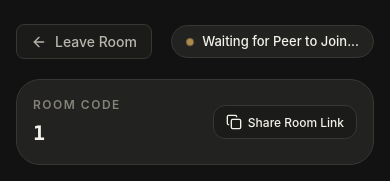
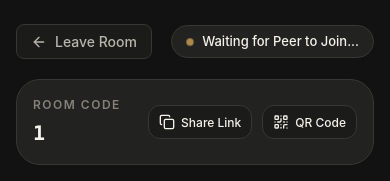
Before and after one commit to AryanSingh2k4/drop-line, a Next.js app: page /room/1 in a window 390 px wide. Shown: the top 181 px of the page. Built offline with nearby package versions, Linux system fonts and the light colour scheme; no server answers.

Commit message:
style: equalize Share Link and QR Code button sizes across desktop and mobile

```diff
--- a/app/room/[code]/page.tsx
+++ b/app/room/[code]/page.tsx
@@ -1,13 +1,14 @@
 'use client';
 
-import React, { useState } from 'react';
+import React, { useState, useEffect } from 'react';
 import { useParams, useRouter } from 'next/navigation';
 import { useWebRTC } from '@/hooks/useWebRTC';
 import { PeerStatus } from '@/components/PeerStatus';
 import { FileDropZone } from '@/components/FileDropZone';
 import { FileCard } from '@/components/FileCard';
 import { TextShareZone } from '@/components/TextShareZone';
-import { Copy, Check, ArrowLeft, ShieldCheck, Zap, FileUp, Code2 } from 'lucide-react';
+import { Copy, Check, ArrowLeft, ShieldCheck, Zap, FileUp, Code2, QrCode, X } from 'lucide-react';
+import { QRCodeSVG } from 'qrcode.react';
 import styles from './room.module.css';
 
 export default function RoomPage() {
@@ -16,11 +17,19 @@ export default function RoomPage() {
   const roomCode = (params.code as string)?.toUpperCase() || '';
   const [copied, setCopied] = useState(false);
   const [activeTab, setActiveTab] = useState<'files' | 'text'>('files');
+  const [showQrModal, setShowQrModal] = useState(false);
+  const [roomUrl, setRoomUrl] = useState('');
 
   const { peerStatus, isPeerConnected, files, sendFile, textItems, sendTextMessage } = useWebRTC(roomCode);
 
+  useEffect(() => {
+    if (typeof window !== 'undefined') {
+      setRoomUrl(window.location.href);
+    }
+  }, []);
+
   const handleCopyLink = () => {
-    const url = window.location.href;
+    const url = roomUrl || window.location.href;
     navigator.clipboard.writeText(url);
     setCopied(true);
     setTimeout(() => setCopied(false), 2000);
@@ -62,6 +71,7 @@ export default function RoomPage() {
             </h1>
           </div>
 
+          <div className={styles.buttonGroup}>
             <button
               onClick={handleCopyLink}
               className={styles.shareButton}
@@ -72,10 +82,20 @@ export default function RoomPage() {
                 </>
               ) : (
                 <>
-                <Copy size={16} /> <span>Share Room Link</span>
+                  <Copy size={16} /> <span>Share Link</span>
                 </>
               )}
             </button>
+
+            <button
+              onClick={() => setShowQrModal(true)}
+              className={styles.qrButton}
+              title="Show QR Code"
+            >
+              <QrCode size={16} />
+              <span>QR Code</span>
+            </button>
+          </div>
         </div>
 
         {/* Security & Info Banner */}
@@ -135,6 +155,40 @@ export default function RoomPage() {
             textItems={textItems}
           />
         )}
+
+        {/* QR Code Modal */}
+        {showQrModal && (
+          <div className={styles.modalOverlay} onClick={() => setShowQrModal(false)}>
+            <div className={styles.modalContent} onClick={(e) => e.stopPropagation()}>
+              <button
+                className={styles.modalClose}
+                onClick={() => setShowQrModal(false)}
+              >
+                <X size={18} />
+              </button>
+
+              <h3 style={{ color: 'var(--text-main)', fontSize: '20px', margin: '0 0 8px 0', fontFamily: 'var(--font-serif)' }}>
+                Scan to Join Room
+              </h3>
+              <p style={{ color: 'var(--text-muted)', fontSize: '13px', margin: 0, fontFamily: 'var(--font-sans)' }}>
+                Point your phone camera at this QR code to connect instantly.
+              </p>
+
+              <div className={styles.qrBox}>
+                <QRCodeSVG
+                  value={roomUrl || `https://droplinegg.vercel.app/room/${roomCode}`}
+                  size={190}
+                  level="M"
+                  marginSize={1}
+                />
+              </div>
+
+              <div style={{ backgroundColor: 'var(--bg-secondary)', border: '1px solid var(--border)', padding: '8px 12px', borderRadius: 'var(--radius-md)', color: 'var(--text-dim)', fontSize: '12px', fontFamily: 'var(--font-mono)', letterSpacing: '2px' }}>
+                {roomCode}
+              </div>
+            </div>
+          </div>
+        )}
       </main>
     </div>
   );
--- a/app/room/[code]/room.module.css
+++ b/app/room/[code]/room.module.css
@@ -74,11 +74,17 @@
   margin: 0;
 }
 
+.buttonGroup {
+  display: flex;
+  align-items: center;
+  gap: 10px;
+}
+
 .shareButton {
   display: flex;
   align-items: center;
   gap: 8px;
-  padding: 12px 20px;
+  padding: 10px 16px;
   background-color: var(--btn-secondary-bg);
   border: 1px solid var(--btn-secondary-border);
   border-radius: var(--radius-md);
@@ -94,6 +100,83 @@
 
 .shareButton:hover {
   background-color: var(--border);
+}
+
+.qrButton {
+  display: flex;
+  align-items: center;
+  gap: 8px;
+  padding: 10px 16px;
+  background-color: var(--bg-secondary);
+  border: 1px solid var(--border);
+  border-radius: var(--radius-md);
+  color: var(--text-main);
+  font-size: 14px;
+  font-family: var(--font-sans);
+  font-weight: 500;
+  cursor: pointer;
+  white-space: nowrap;
+  transition: background-color 0.2s ease;
+  flex-shrink: 0;
+}
+
+.qrButton:hover {
+  background-color: var(--border);
+}
+
+/* QR Code Modal Styles */
+.modalOverlay {
+  position: fixed;
+  inset: 0;
+  background-color: rgba(0, 0, 0, 0.75);
+  backdrop-filter: blur(4px);
+  display: flex;
+  align-items: center;
+  justify-content: center;
+  z-index: 100;
+  padding: 20px;
+}
+
+.modalContent {
+  background-color: var(--card-bg);
+  border: 1px solid var(--border);
+  border-radius: var(--radius-xl);
+  padding: 32px;
+  max-width: 380px;
+  width: 100%;
+  text-align: center;
+  position: relative;
+  box-shadow: 0 20px 40px rgba(0, 0, 0, 0.5);
+}
+
+.modalClose {
+  position: absolute;
+  top: 16px;
+  right: 16px;
+  background: transparent;
+  border: none;
+  color: var(--text-muted);
+  cursor: pointer;
+  padding: 6px;
+  border-radius: 50%;
+  display: flex;
+  align-items: center;
+  justify-content: center;
+  transition: color 0.2s ease;
+}
+
+.modalClose:hover {
+  color: var(--text-main);
+  background-color: var(--bg-secondary);
+}
+
+.qrBox {
+  background-color: #ffffff;
+  padding: 16px;
+  border-radius: var(--radius-lg);
+  display: inline-block;
+  margin: 20px 0;
+  box-shadow: 0 4px 12px rgba(0, 0, 0, 0.2);
 }
 
 .infoBanner {
@@ -181,7 +264,8 @@
     letter-spacing: 3px;
   }
 
-  .shareButton {
+  .shareButton,
+  .qrButton {
     padding: 9px 14px;
     font-size: 13px;
     gap: 6px;
@@ -211,16 +295,9 @@
     letter-spacing: 2px;
   }
 
-  .shareButton {
-    padding: 8px 12px;
+  .shareButton,
+  .qrButton {
+    padding: 8px 10px;
     font-size: 12px;
   }
-
-  .shareTextFull {
-    display: none;
-  }
-
-  .shareTextShort {
-    display: inline;
-  }
 }
--- a/package.json
+++ b/package.json
@@ -13,6 +13,7 @@
     "@supabase/supabase-js": "^2.110.8",
     "lucide-react": "^1.26.0",
     "next": "16.2.11",
+    "qrcode.react": "^4.2.0",
     "react": "19.2.4",
     "react-dom": "19.2.4"
   },
```
Also changed, not shown: 1 other file (tests, documents, lock files or other folders). Lines whose indentation alone changed are shown as unchanged.
